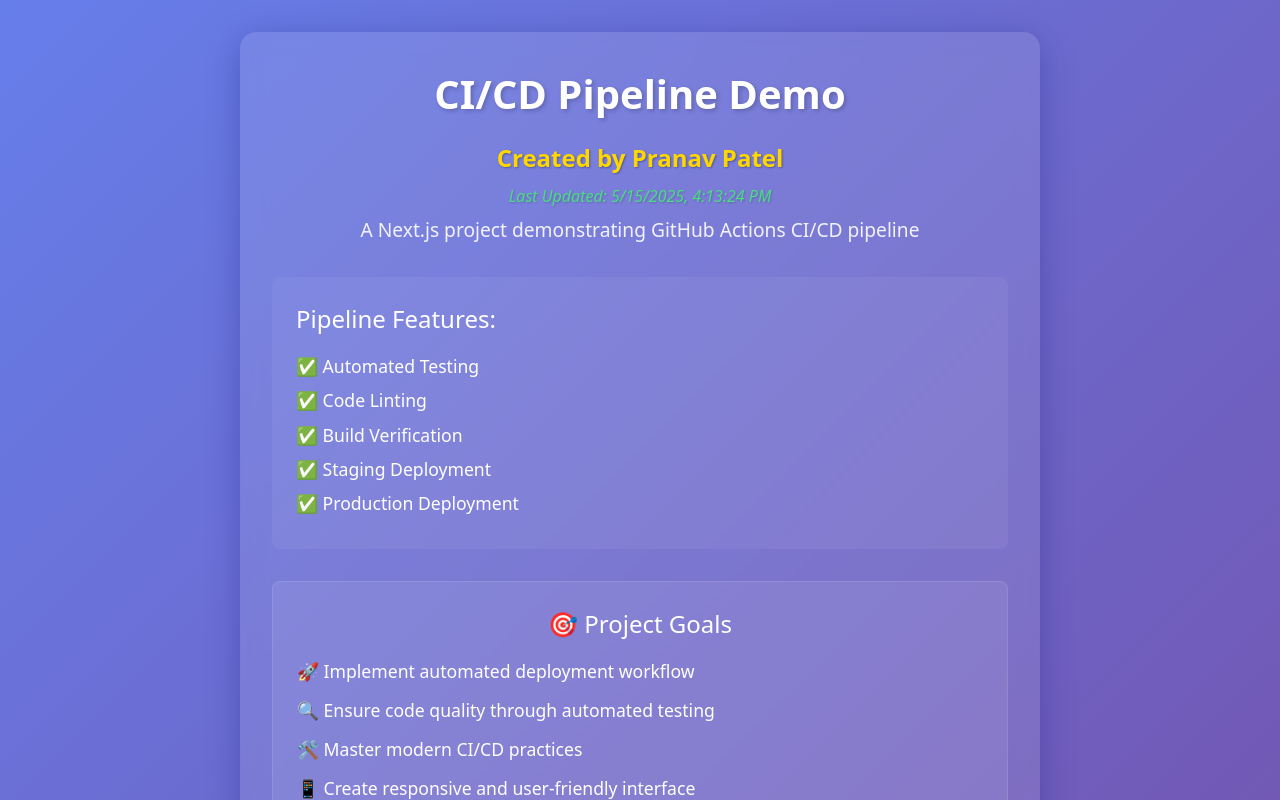
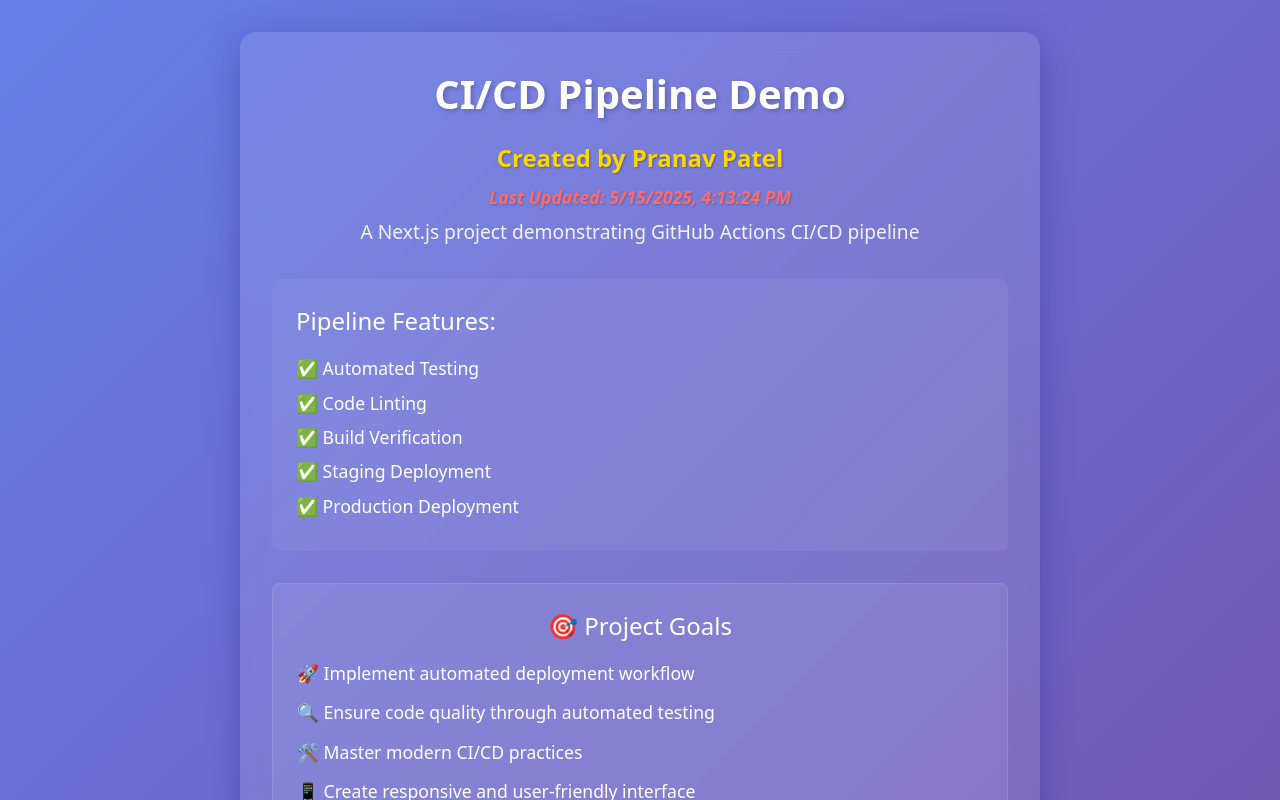
Before and after one commit to PranavPatel2105/CICD-with-GithubAction, a Next.js app: page / in a window 1280 px wide. Shown: the top 800 px of the page. Built offline with nearby package versions, Linux system fonts and the light colour scheme.

Commit message:
style: update timestamp color to red for better visibility

```diff
--- a/src/app/page.module.css
+++ b/src/app/page.module.css
@@ -164,9 +164,10 @@
 }
 
 .timestamp {
-  color: #4ade80;
-  font-size: 1rem;
+  color: #ff6b6b;
+  font-size: 1.1rem;
   margin: 0.5rem 0;
   font-style: italic;
   text-shadow: 1px 1px 2px rgba(0, 0, 0, 0.2);
+  font-weight: 600;
 }
```
